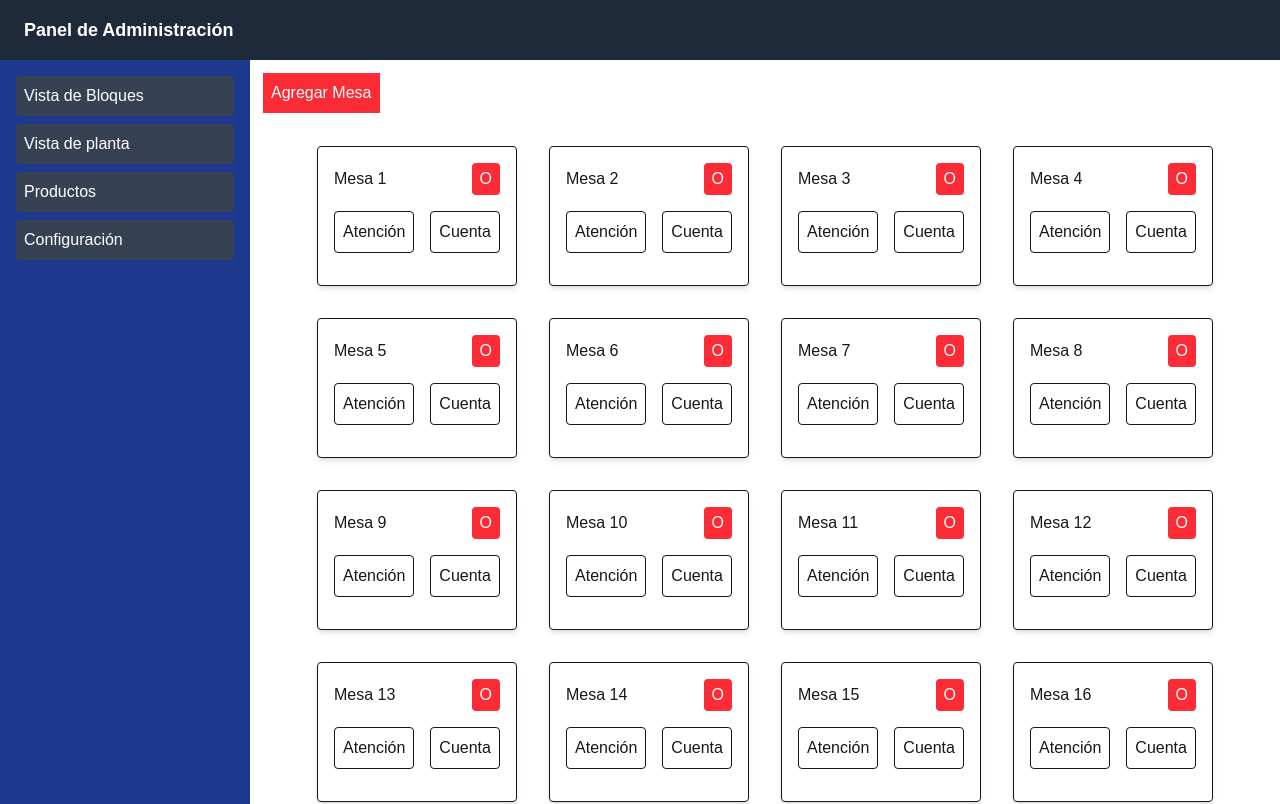
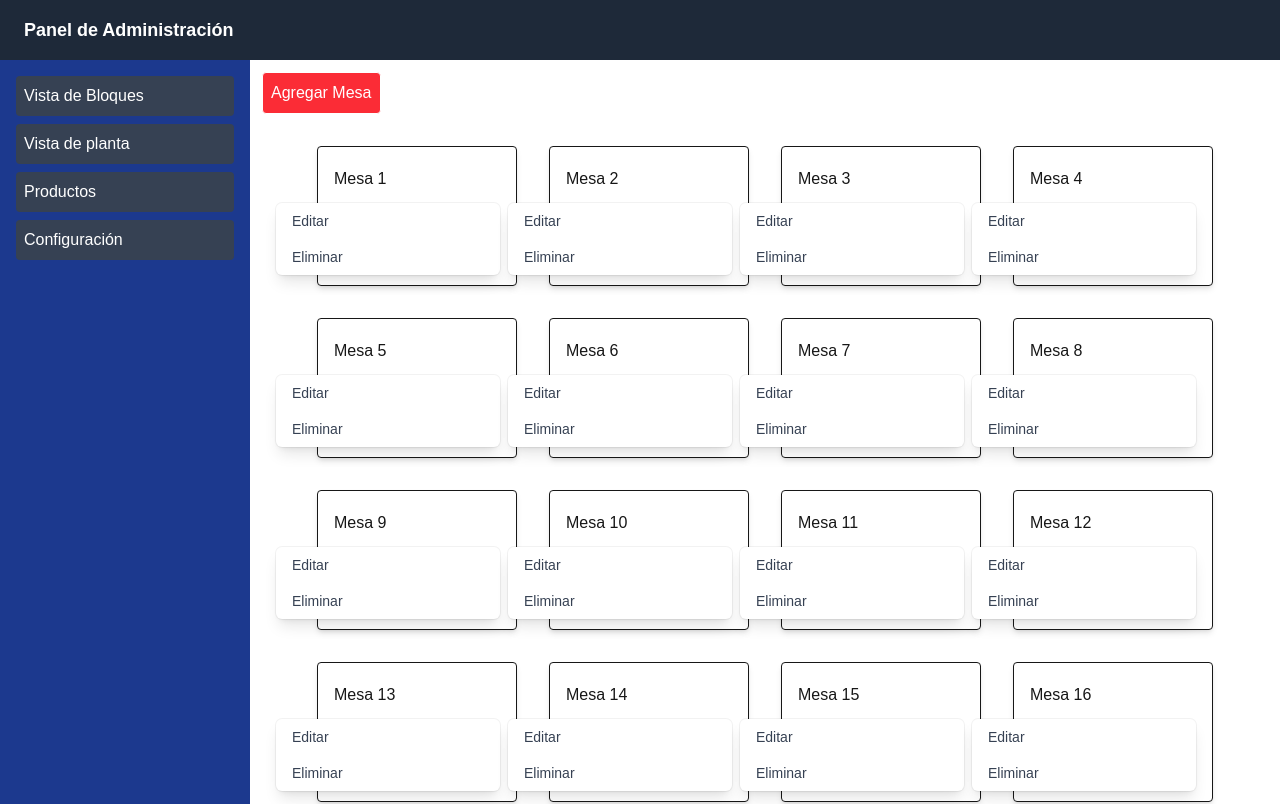
Before and after one commit to CristianTapia/dashboard, a Next.js app: page /dashboard/mesas-vista-bloques in a window 1280 px wide. Shown: the top 804 px of the page. Built offline with nearby package versions, Linux system fonts and the light colour scheme.

Commit message:
Dropdown in block view working partially

```diff
--- a/app/ui/Tables.tsx
+++ b/app/ui/Tables.tsx
@@ -15,11 +15,10 @@ export default function Tables() {
     <>
       <div className="flex flex-col">
         <div className="text-white flex items-center gap-4 pb-8">
-          <button onClick={toggleModal} className="bg-red-500 border-1 p-2">
+          <button onClick={toggleModal} className="bg-red-500 border-1 p-2 rounded">
             Agregar Mesa
           </button>
-
-          <input className="border-1  p-2" type="search" placeholder="Buscar Mesa" />
+          <input className="border-1 p-2 rounded" type="search" placeholder="Buscar Mesa" />
         </div>
 
         <div className="flex flex-wrap gap-8 justify-center">
@@ -27,7 +26,21 @@ export default function Tables() {
             <div key={option.id} className="box-border border p-4 rounded shadow-md bg-gray w-[200px]">
               <div className="flex justify-between items-center">
                 <div className="w-32">Mesa {option.id}</div>
-                <button className="bg-red-500 text-white p-2 py-1 rounded">O</button>
+                {/* Dropdown */}
+                <div className="relative inline-block text-left">
+                  <button className="text-white p-2 py-1 rounded">O</button>
+                  <div
+                    className="absolute right-0 z-10 mt-2 w-56 origin-top-right rounded-md bg-white ring-1 shadow-lg ring-black/5 focus:outline-hidden"
+                    role="menu"
+                  >
+                    <a href="#" className="block px-4 py-2 text-sm text-gray-700" role="menuitem">
+                      Editar
+                    </a>
+                    <a href="#" className="block px-4 py-2 text-sm text-gray-700" role="menuitem">
+                      Eliminar
+                    </a>
+                  </div>
+                </div>
               </div>
               <div className="flex justify-center gap-4 p-4">
                 <div className="p-2 box-border border rounded">Atención</div>
```
